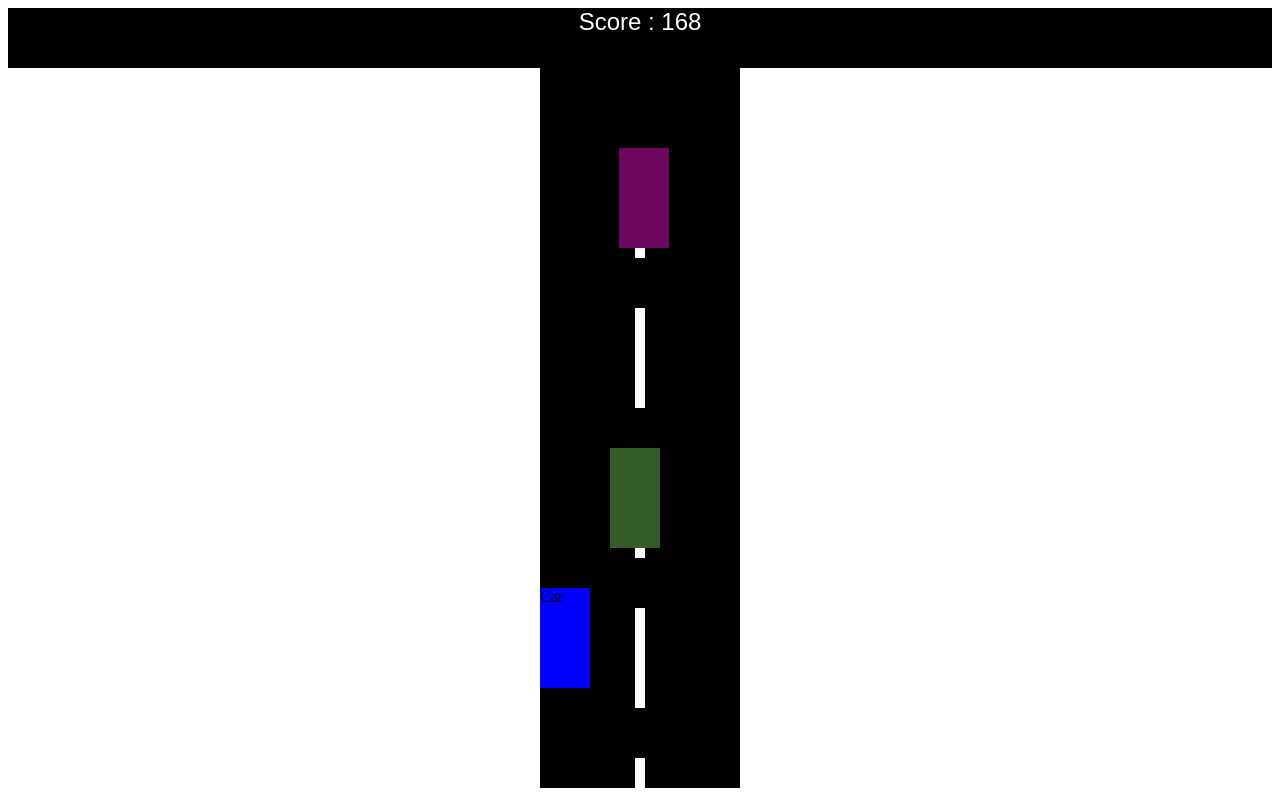
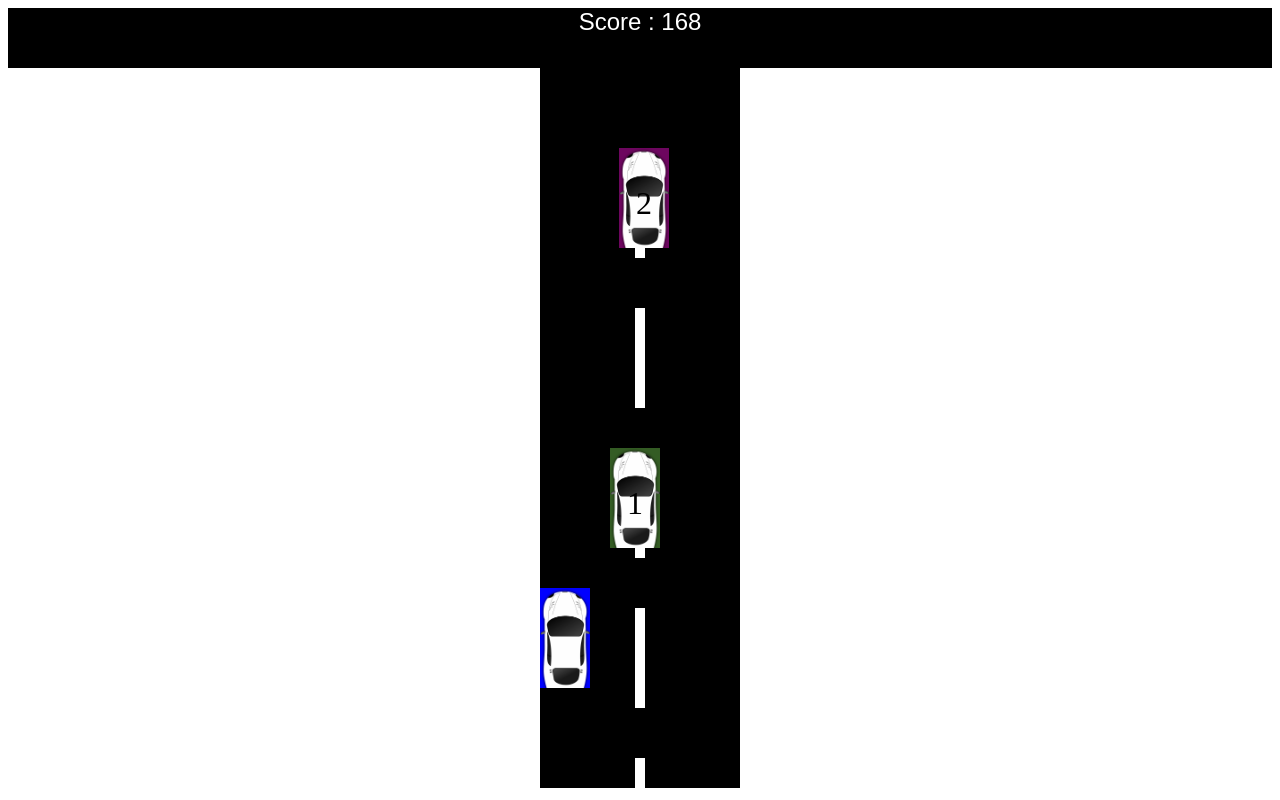
Before and after one commit to StellarShivam/Car-Game, a plain HTML site: page index.html in a window 1280 px wide. Both pictures are taken after a click on the element 640 px from the left and 111 px from the top of the page. Drawn offline with Linux system fonts and the light colour scheme.

Commit message:
car pic added

```diff
--- a/script.js
+++ b/script.js
@@ -98,7 +98,7 @@ function start() {
     }
     window.requestAnimationFrame(playGame);
     let car = document.createElement("div");
-    car.innerText = "Car";
+    // car.innerText = "Car";
     car.setAttribute("class", "car");
     gameArea.appendChild(car);
     player.x = car.offsetLeft;
@@ -106,6 +106,7 @@ function start() {
     for (let x = 0; x < 3; x++) {
         let enemy = document.createElement("div");
         enemy.classList.add("enemy");
+        enemy.innerHTML = "<br>" + (x + 1);
         enemy.y = ((x + 1) * 600) * -1;
         enemy.style.top = enemy.y + "px";
         enemy.style.left = Math.floor(Math.random() * 150) + "px";
--- a/style.css
+++ b/style.css
@@ -10,6 +10,11 @@
     width: 50px;
     height: 100px;
     background-color: blue;
+    font-size: 2em;
+    text-align: center;
+    vertical-align: middle;
+    background-image: url(car.png);
+    background-size: cover;
 }
 
 .gameArea {
```
Also changed, not shown: car.png (added).
